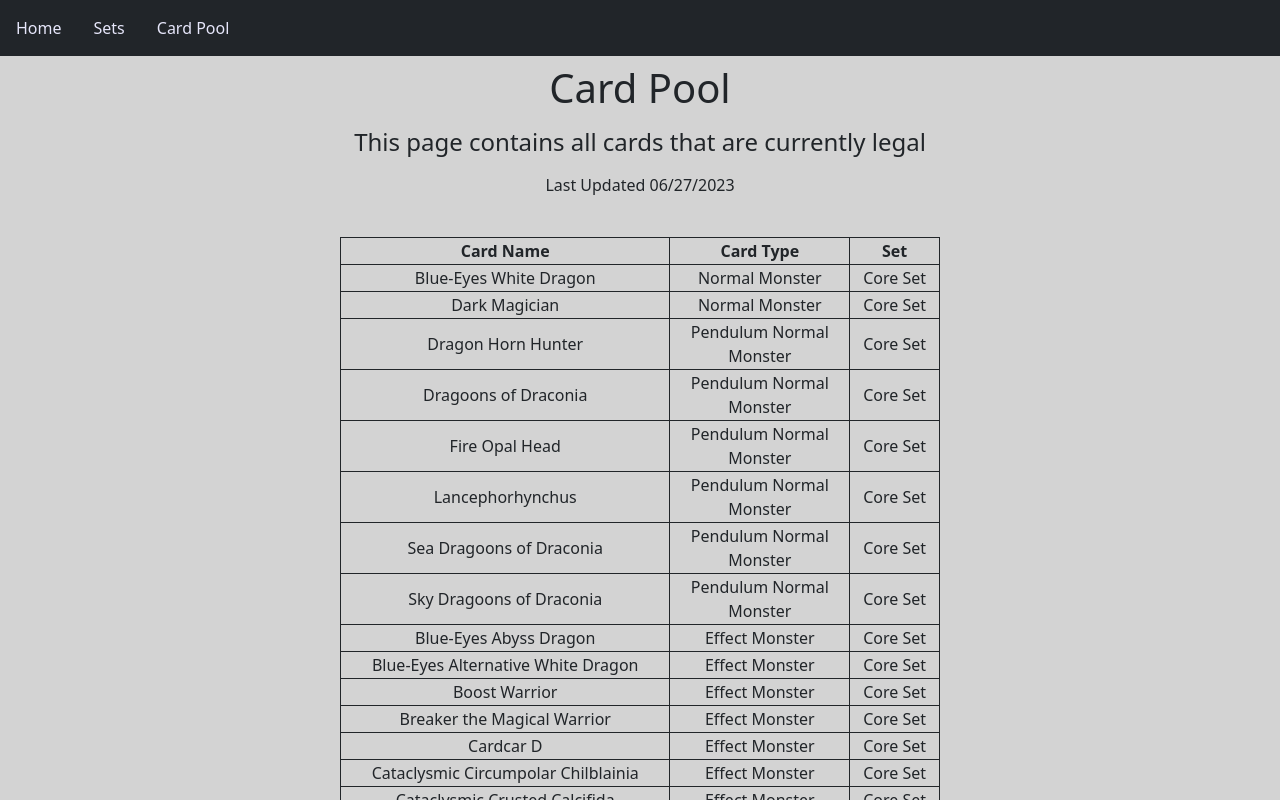
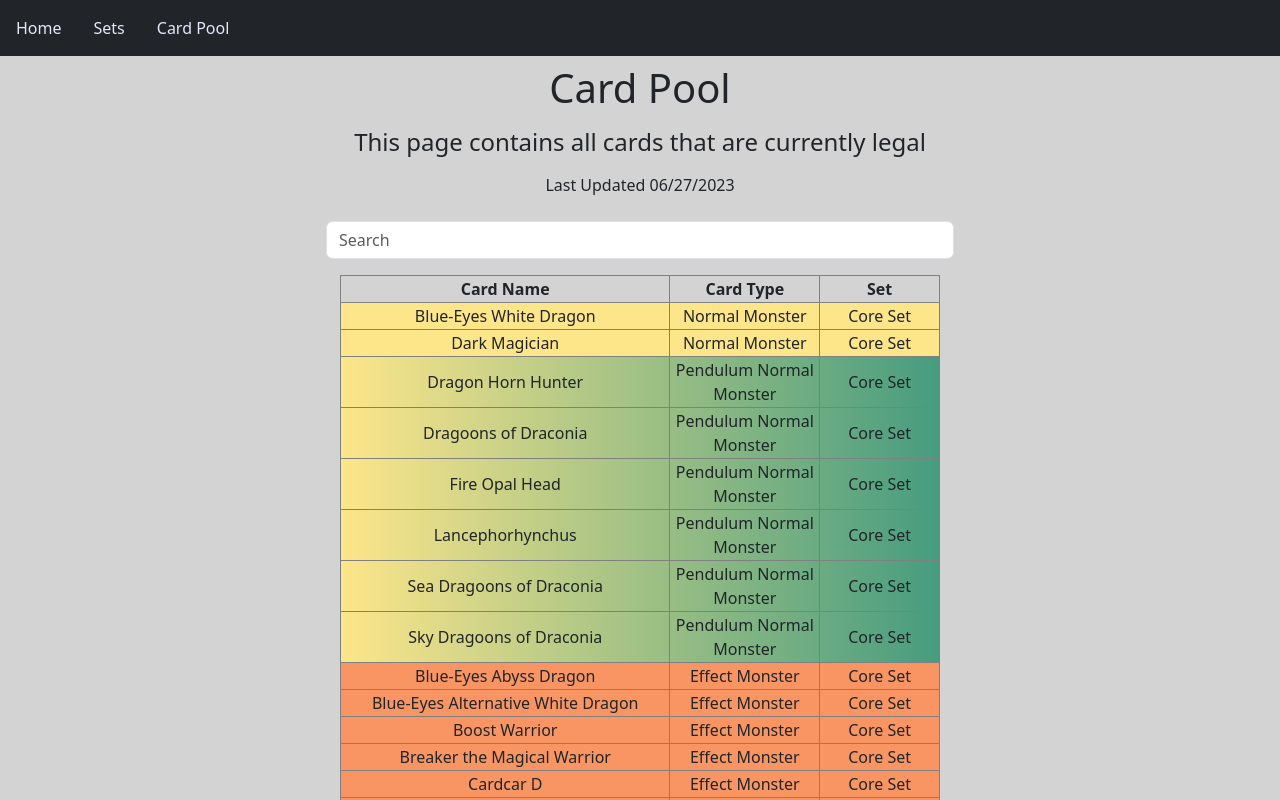
Before and after one commit to JesseGallardo/rotation-ygo, an Angular app: page /card-pool in a window 1280 px wide. Shown: the top 800 px of the page. Built offline with nearby package versions, Linux system fonts and the light colour scheme.

Commit message:
Initial draft of card pool page

```diff
--- a/src/app/card-pool/card-pool.component.css
+++ b/src/app/card-pool/card-pool.component.css
@@ -1,4 +1,74 @@
 th, td {
-  border: 1px solid;
+  border: 1px solid gray;
   text-align: center;
 }
+
+h4 {
+  text-align: center;
+}
+
+.form-control {
+  width: 50%;
+}
+
+.normal {
+  background-color: #FDE68A;
+}
+
+.normal-pend {
+  background-image: linear-gradient(to right,#FDE68A, #469c80);
+}
+
+.effect {
+  background-color: #f89563;
+}
+
+.effect-pend {
+  background-image: linear-gradient(to right,#f89563, #469c80);
+}
+
+.ritual {
+  background-color: #538dd5;
+}
+
+.ritual-pend {
+  background-image: linear-gradient(to right,#538dd5, #469c80);
+}
+
+.fusion {
+  background-color: #c39ee4;
+}
+
+.fusion-pend {
+  background-image: linear-gradient(to right,#c39ee4, #469c80);
+}
+
+.synchro {
+  background-color: white;
+}
+
+.synchro-pend {
+  background-image: linear-gradient(to right,white, #469c80);
+}
+
+.xyz {
+  background-color: #000000;
+  color: lavender;
+}
+
+.xyz-pend {
+  background-image: linear-gradient(to right,000000, #469c80);
+  color: lavender;
+}
+
+.link {
+  background-color: #3ba2f1;
+}
+
+.spell {
+  background-color: #53bd99;
+}
+
+.trap {
+  background-color: #be7f9b;
+}
--- a/src/app/card-pool/card-pool.component.html
+++ b/src/app/card-pool/card-pool.component.html
@@ -11,15 +11,31 @@
 </div>
 
 <div class="container-fluid">
-  <div class="d-flex justify-content-center mt-4 mb-4 table-responsive-lg">
-    <table>
+
+  <div class="d-flex justify-content-center mt-2">
+    <input class="form-control" type="text" placeholder="Search" [(ngModel)]="searchText">
+  </div>
+  <div class="d-flex justify-content-center mt-3 mb-4 table-responsive-lg">
+    <table class="searchable sortable">
       <thead>
         <th style="width: 55%;">Card Name</th>
-        <th style="width: 30%;">Card Type</th>
-        <th style="width: 15%;">Set</th>
+        <th style="width: 25%;">Card Type</th>
+        <th style="width: 20%;">Set</th>
       </thead>
       <tbody>
-        <tr *ngFor="let card of rotationList">
+        <tr *ngFor="let card of rotationList | poolSearch: searchText"
+        [class.spell]="card.cardType == 'Spell Card'"
+        [class.trap]="card.cardType == 'Trap Card'"
+        [class.normal]="card.cardType == 'Normal Monster'"
+        [class.normal-pend]="card.cardType == 'Pendulum Normal Monster'"
+        [class.effect]="card.cardType == 'Effect Monster' || card.cardType == 'Tuner Monster' || card.cardType == 'Flip Effect Monster' || card.cardType == 'Spirit Monster'"
+        [class.effect-pend]="card.cardType == 'Pendulum Effect Monster'"
+        [class.fusion]="card.cardType == 'Fusion Monster'"
+        [class.ritual]="card.cardType == 'Ritual Effect Monster' || card.cardType == 'Ritual Monster'"
+        [class.synchro]="card.cardType == 'Synchro Monster' || card.cardType == 'Synchro Tuner Monster'"
+        [class.xyz]="card.cardType == 'XYZ Monster'"
+        [class.link]="card.cardType == 'Link Monster'"
+        >
           <td>{{card.name}}</td>
           <td>{{card.cardType}}</td>
           <td>{{card.set}}</td>
--- a/src/app/card-pool/card-pool.component.ts
+++ b/src/app/card-pool/card-pool.component.ts
@@ -14,4 +14,5 @@
   ngOnInit(): void {
   }
 
+  searchText = ''
 }
```
